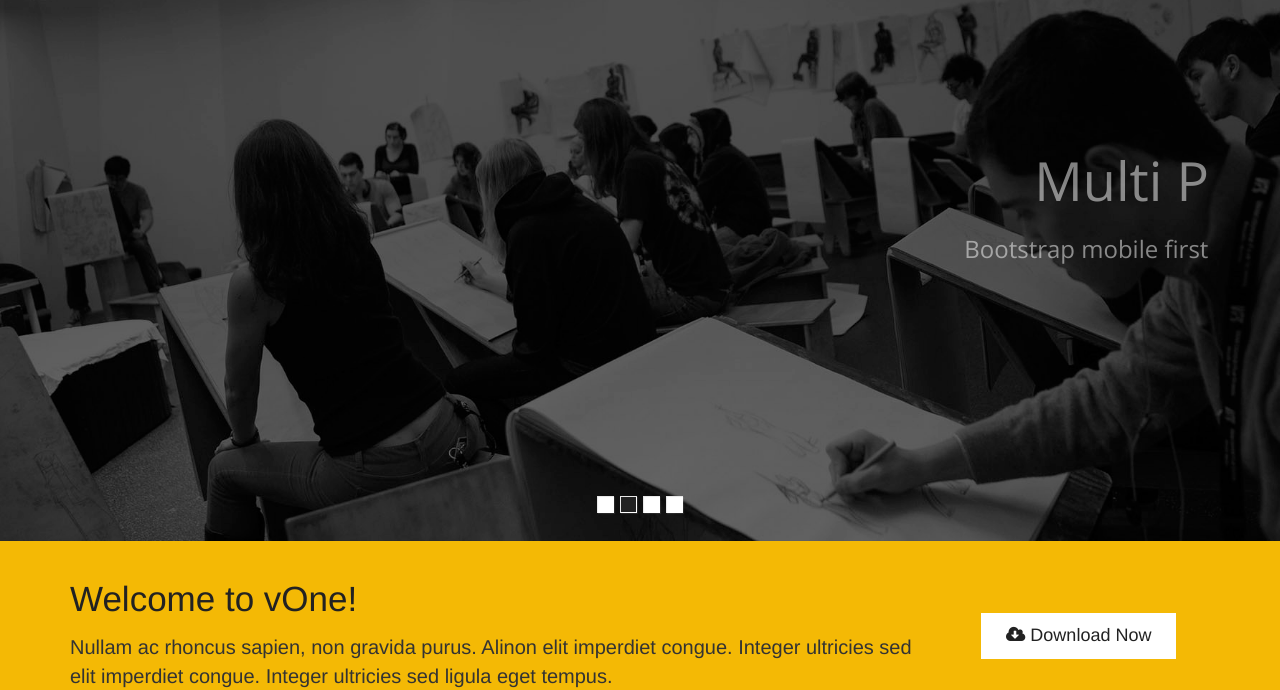
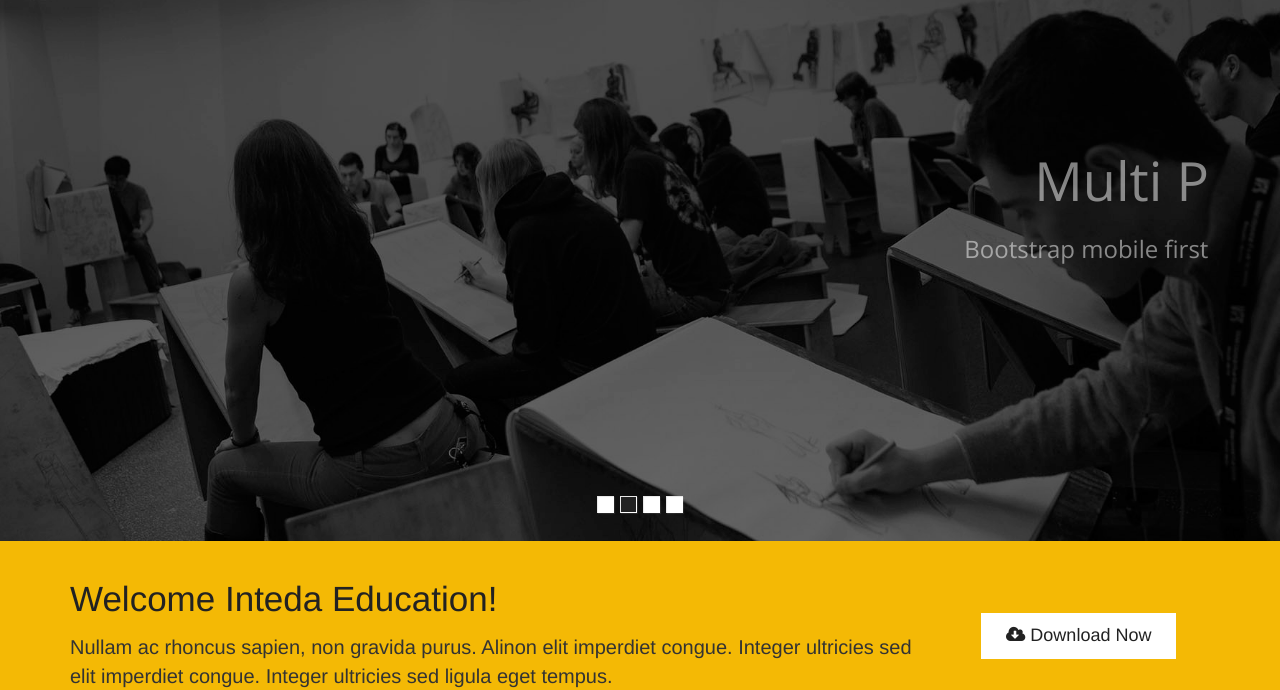
Before and after one commit to intedaeducation/intedaeducation.github.io, a plain HTML site: page index.html in a window 1280 px wide. Shown: the part 119-809 px from the top of the page. Drawn offline with nearby package versions, Linux system fonts and the light colour scheme.

Commit message:
Update index.html

```diff
--- a/index.html
+++ b/index.html
@@ -92,7 +92,7 @@
   <div class="container sectionBox">
 <div class="row">
                 <div class="col-md-9">
-                    <span>Welcome to vOne!</span>
+                    <span>Welcome Inteda Education!</span>
                     <p>Nullam ac rhoncus sapien, non gravida purus. Alinon elit imperdiet congue. Integer ultricies sed elit imperdiet congue. Integer ultricies sed ligula eget tempus.</p>
                 </div>
                 <div class="col-md-3 btn-download">
```
